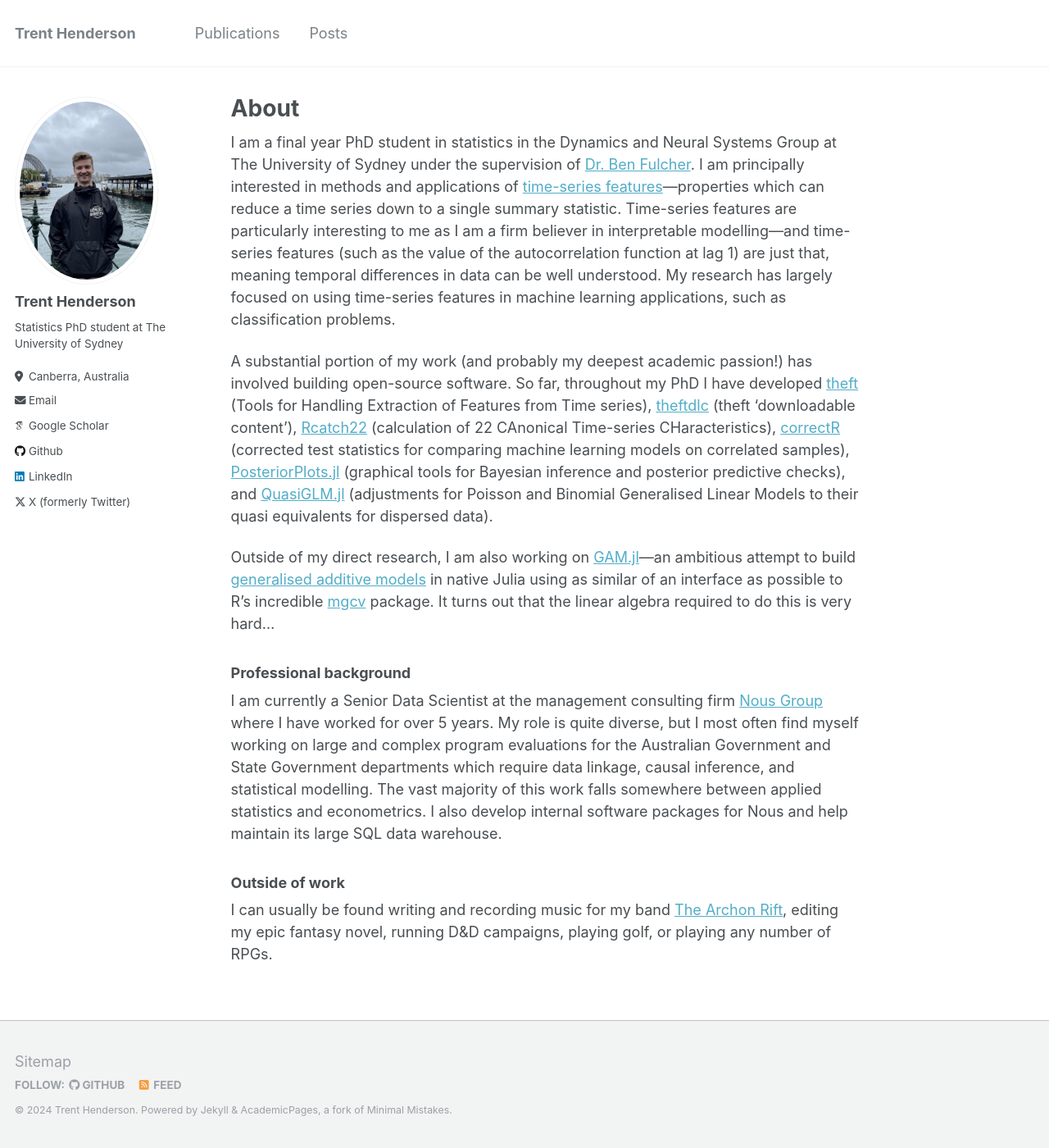
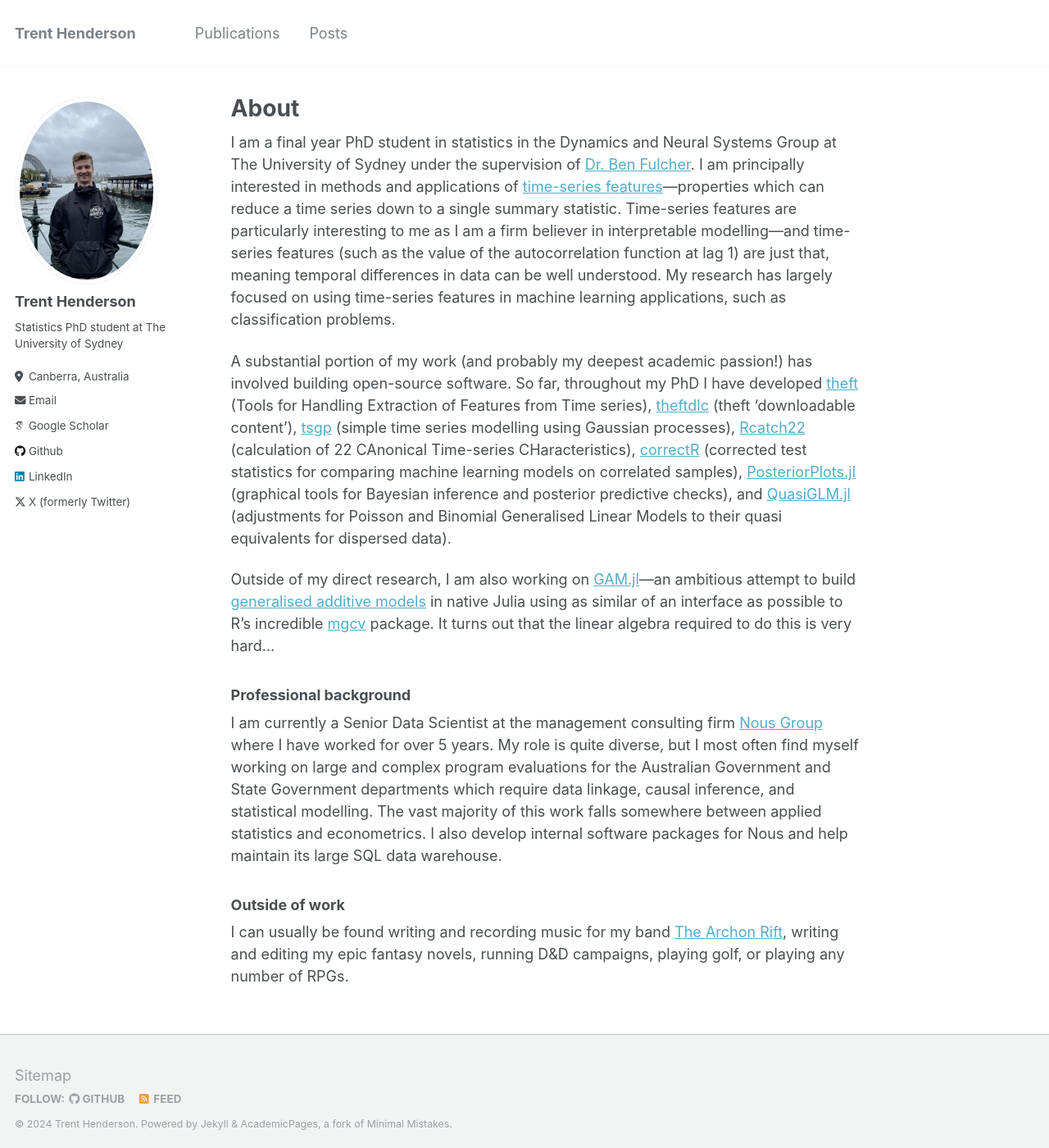
Before and after one commit to hendersontrent/hendersontrent.github.io, a Jekyll site: the page built from _pages/about.md, in a window 1280 px wide and 1400 px high. Shown: the whole window at 82% size. Built offline with Jekyll 4.4.1, drawn with Linux system fonts in a browser that asks for light colours; some web fonts are replaced.

Commit message:
Update about.md

```diff
--- a/_pages/about.md
+++ b/_pages/about.md
@@ -10,7 +10,7 @@ redirect_from:
 
 I am a final year PhD student in statistics in the Dynamics and Neural Systems Group at The University of Sydney under the supervision of [Dr. Ben Fulcher](http://www.benfulcher.com/). I am principally interested in methods and applications of [time-series features](https://arxiv.org/abs/1709.08055)---properties which can reduce a time series down to a single summary statistic. Time-series features are particularly interesting to me as I am a firm believer in interpretable modelling---and time-series features (such as the value of the autocorrelation function at lag 1) are just that, meaning temporal differences in data can be well understood. My research has largely focused on using time-series features in machine learning applications, such as classification problems.
 
-A substantial portion of my work (and probably my deepest academic passion!) has involved building open-source software. So far, throughout my PhD I have developed [theft](https://hendersontrent.github.io/theft/) (Tools for Handling Extraction of Features from Time series), [theftdlc](https://hendersontrent.github.io/theftdlc/) (theft 'downloadable content'), [Rcatch22](https://github.com/hendersontrent/Rcatch22) (calculation of 22 CAnonical Time-series CHaracteristics), [correctR](https://hendersontrent.github.io/correctR/) (corrected test statistics for comparing machine learning models on correlated samples), [PosteriorPlots.jl](https://github.com/hendersontrent/PosteriorPlots.jl) (graphical tools for Bayesian inference and posterior predictive checks), and [QuasiGLM.jl](https://github.com/hendersontrent/QuasiGLM.jl) (adjustments for Poisson and Binomial Generalised Linear Models to their quasi equivalents for dispersed data).
+A substantial portion of my work (and probably my deepest academic passion!) has involved building open-source software. So far, throughout my PhD I have developed [theft](https://hendersontrent.github.io/theft/) (Tools for Handling Extraction of Features from Time series), [theftdlc](https://hendersontrent.github.io/theftdlc/) (theft 'downloadable content'), [tsgp](https://github.com/hendersontrent/tsgp) (simple time series modelling using Gaussian processes), [Rcatch22](https://github.com/hendersontrent/Rcatch22) (calculation of 22 CAnonical Time-series CHaracteristics), [correctR](https://hendersontrent.github.io/correctR/) (corrected test statistics for comparing machine learning models on correlated samples), [PosteriorPlots.jl](https://github.com/hendersontrent/PosteriorPlots.jl) (graphical tools for Bayesian inference and posterior predictive checks), and [QuasiGLM.jl](https://github.com/hendersontrent/QuasiGLM.jl) (adjustments for Poisson and Binomial Generalised Linear Models to their quasi equivalents for dispersed data).
 
 Outside of my direct research, I am also working on [GAM.jl](https://github.com/hendersontrent/GAM.jl)---an ambitious attempt to build [generalised additive models](https://en.wikipedia.org/wiki/Generalized_additive_model) in native Julia using as similar of an interface as possible to R's incredible [mgcv](https://cran.r-project.org/web/packages/mgcv/index.html) package. It turns out that the linear algebra required to do this is very hard...
 
@@ -20,4 +20,4 @@ I am currently a Senior Data Scientist at the management consulting firm [Nous G
 
 ### Outside of work
 
-I can usually be found writing and recording music for my band [The Archon Rift](https://thearchonrift.bandcamp.com/), editing my epic fantasy novel, running D&D campaigns, playing golf, or playing any number of RPGs.
+I can usually be found writing and recording music for my band [The Archon Rift](https://thearchonrift.bandcamp.com/), writing and editing my epic fantasy novels, running D&D campaigns, playing golf, or playing any number of RPGs.
```
